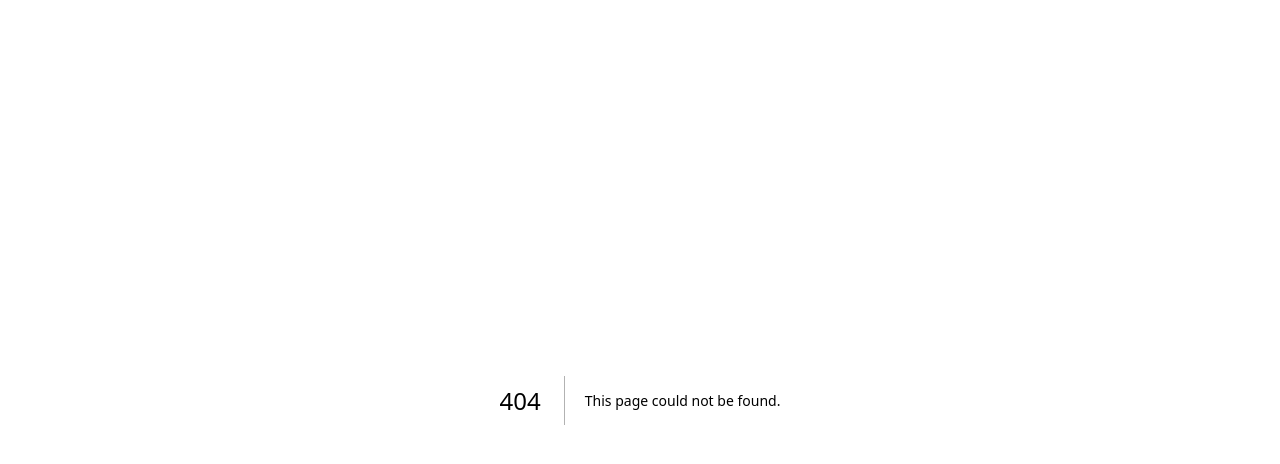
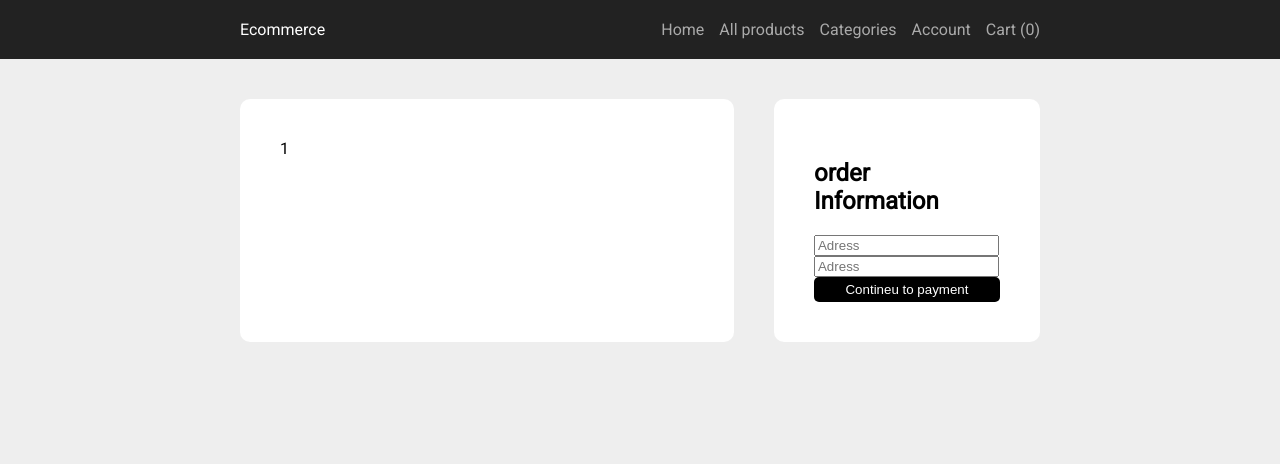
Before and after one commit to sabashub/storeFront, a Next.js app: page /cart in a window 1280 px wide. Before the commit this address had no page. Shown: the top 464 px of the page. Built offline with nearby package versions, Linux system fonts and the light colour scheme.

Commit message:
right side min designe done

```diff
--- a/components/Button.js
+++ b/components/Button.js
@@ -12,6 +12,11 @@
     height: 16px;
     margin-right: 5px;
   }
+
+  ${props => props.block && css`
+    display:block;
+    width:100%;
+  `}
 
   ${props =>
     props.white &&
@@ -29,6 +34,23 @@
       color: #fff;
       border: 1px solid #fff;
     `}
+
+      ${props =>
+        props.black &&
+        !props.outline &&
+        css`
+          background-color: #000;
+          color: #fff;
+        `}
+
+      ${props =>
+        props.black &&
+        props.outline &&
+        css`
+          background-color: transparent;
+          color: #000;
+          border: 1px solid #000;
+        `}
 
   ${props =>
     props.primary && !props.outline &&
--- a/components/CartContext.js
+++ b/components/CartContext.js
@@ -1,13 +1,26 @@
-import { createContext, useState } from "react"
+import { createContext, useEffect, useState } from "react"
 
 export const CartContext = createContext({});
 
 export function CartContextProvider({children}){
+    const ls = typeof window !== "undefined" ? window.localStorage : null;
     const [cartProducts,setCartProducts] = useState([]);
+    useEffect(() => {
+        if(cartProducts?.length > 0){
+            ls.setItem('cart', JSON.stringify(cartProducts))
+        }
+    }, [cartProducts]);
+
+    useEffect(() => {
+        if(ls && ls.getItem('cart')){
+            setCartProducts(JSON.parse(ls.getItem('cart')));
+        }
+    },[]);
 
     function addProduct(productId){
         setCartProducts(prev => [...prev,productId]);
     }
+
     return (
         <CartContext.Provider value={{cartProducts, setCartProducts,addProduct}}>
             {children}
--- a/components/ProductBox.js
+++ b/components/ProductBox.js
@@ -2,6 +2,8 @@
 import Button, { ButtonStyle } from "./Button";
 import CartIcon from "./icons/CartIcon";
 import Link from "next/link";
+import { useContext } from "react";
+import { CartContext } from "./CartContext";
 
 const ProductWrapper = styled.div``;
 
@@ -50,6 +52,7 @@
 `;
 
 export default function ProductBox({ _id, title, description, price, images }) {
+  const {addProduct} = useContext(CartContext);
   const url = "/products/" + _id;
   return (
     <ProductWrapper>
@@ -62,7 +65,7 @@
         <Title href={url}>{title}</Title>
         <PriceRow>
           <Price>${price}</Price>
-          <CartButton primary outline>
+          <CartButton onClick={() => addProduct(_id)} primary outline>
             <CartIcon />
           </CartButton>
         </PriceRow>
--- /dev/null
+++ b/pages/cart.js
@@ -0,0 +1,36 @@
+import Button from "@/components/Button";
+import Center from "@/components/Center";
+import Header from "@/components/Header";
+import { styled } from "styled-components";
+
+const ColumnusWrapper = styled.div`
+    display:grid;
+    grid-template-columns: 1.3fr .7fr;
+    gap: 40px;
+    margin-top:40px;
+`;
+
+const Box = styled.div`
+    background-color:#fff;
+    border-radius:10px;
+    padding:40px;
+`;
+
+export default function CartPage(){
+    return (
+        <>
+            <Header/>
+            <Center>
+                <ColumnusWrapper>
+                    <Box>1</Box>
+                    <Box>
+                        <h2>order Information</h2>
+                        <input type="text" placeholder="Adress"/>
+                        <input type="text" placeholder="Adress"/>
+                        <Button black block>Contineu to payment</Button>
+                    </Box>
+                </ColumnusWrapper>
+            </Center>
+        </>
+    );
+}
```
